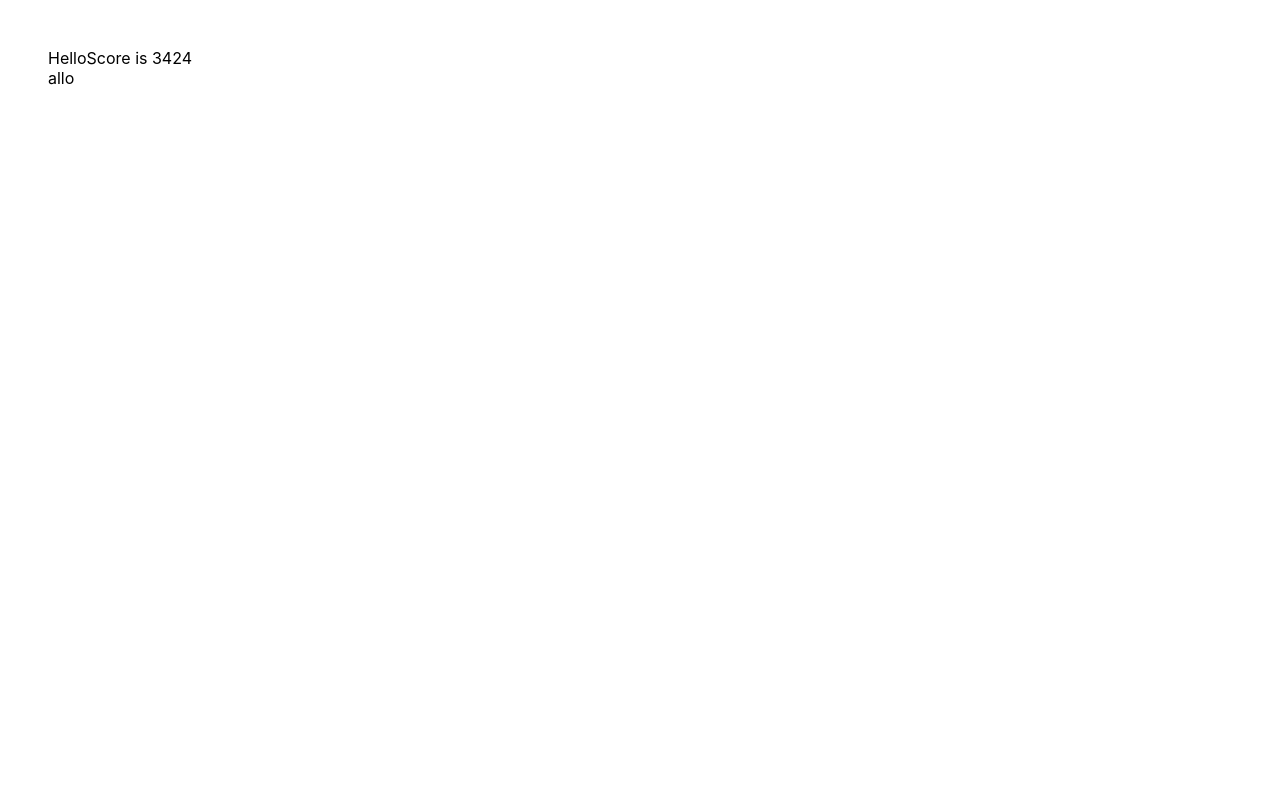
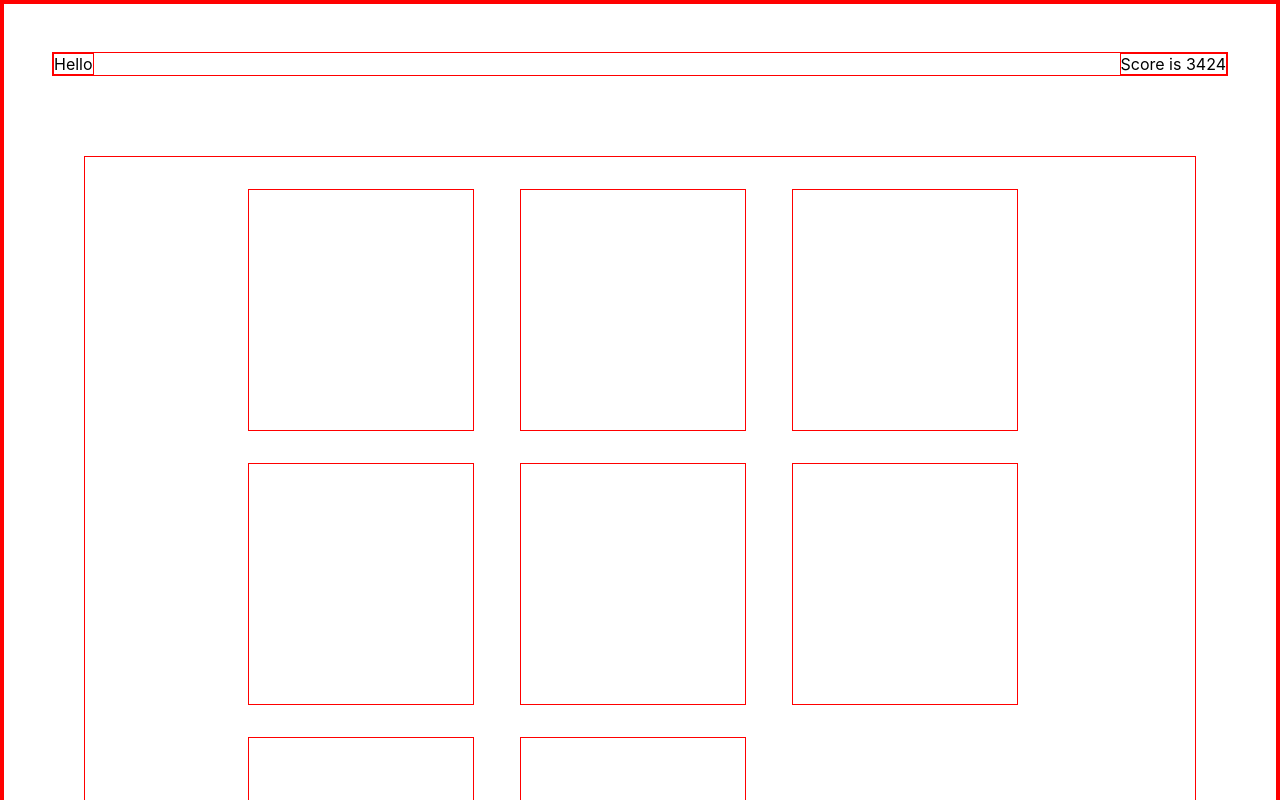
Before and after one commit to Vikms95/react-memory-card, a React (Create React App) app: page / in a window 1280 px wide. Shown: the top 800 px of the page. Built offline with nearby package versions, Linux system fonts and the light colour scheme.

Commit message:
Create HTML skeleton

```diff
--- a/src/App.css
+++ b/src/App.css
@@ -1,10 +1,17 @@
+* {
+  border: 1px solid red;
+}
+
 :root {}
-
 
 body,
 html {
   margin: 0;
   padding: 0;
+}
+
+.root {
+  height: 100%;
 }
 
 .general-container {
@@ -13,13 +20,15 @@ html {
   padding: 3rem;
 }
 
-.title-container {
+.header-container {
   display: flex;
   justify-content: space-between;
   gap: 5rem;
+  margin-bottom: 5rem;
 }
 
-.header-container {
+
+.title-container {
   display: flex;
   flex-direction: row;
 }
@@ -27,3 +36,17 @@ html {
 .score-container {
   display: flex;
 }
+
+.cards-container {
+  display: grid;
+  margin: 0 2rem;
+  padding: 2rem;
+  gap: 2rem;
+  justify-content: center;
+  grid-template-columns: repeat(auto-fill, 15rem);
+}
+
+.card {
+  height: 15rem;
+  width: 14rem;
+}
--- a/src/components/CardsContainer.tsx
+++ b/src/components/CardsContainer.tsx
@@ -13,7 +13,14 @@ function CardsContainer(props: Props) {
   };
   return (
     <main className="cards-container">
-      allo
+      <div className="card" />
+      <div className="card" />
+      <div className="card" />
+      <div className="card" />
+      <div className="card" />
+      <div className="card" />
+      <div className="card" />
+      <div className="card" />
     </main>
   );
 }
```
